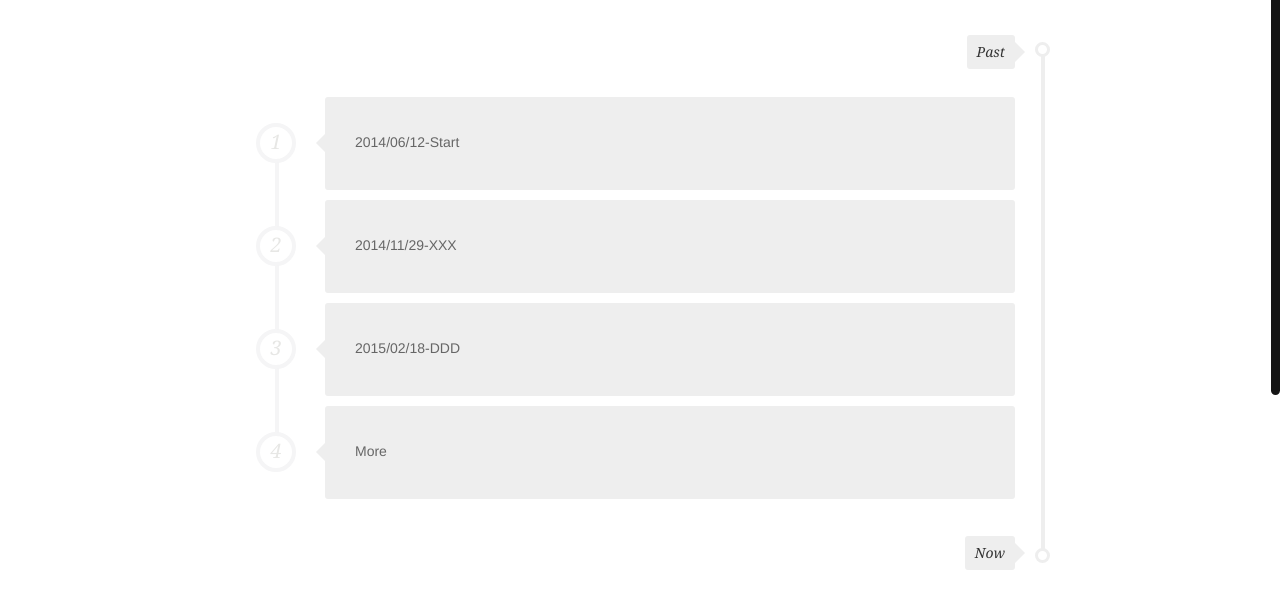
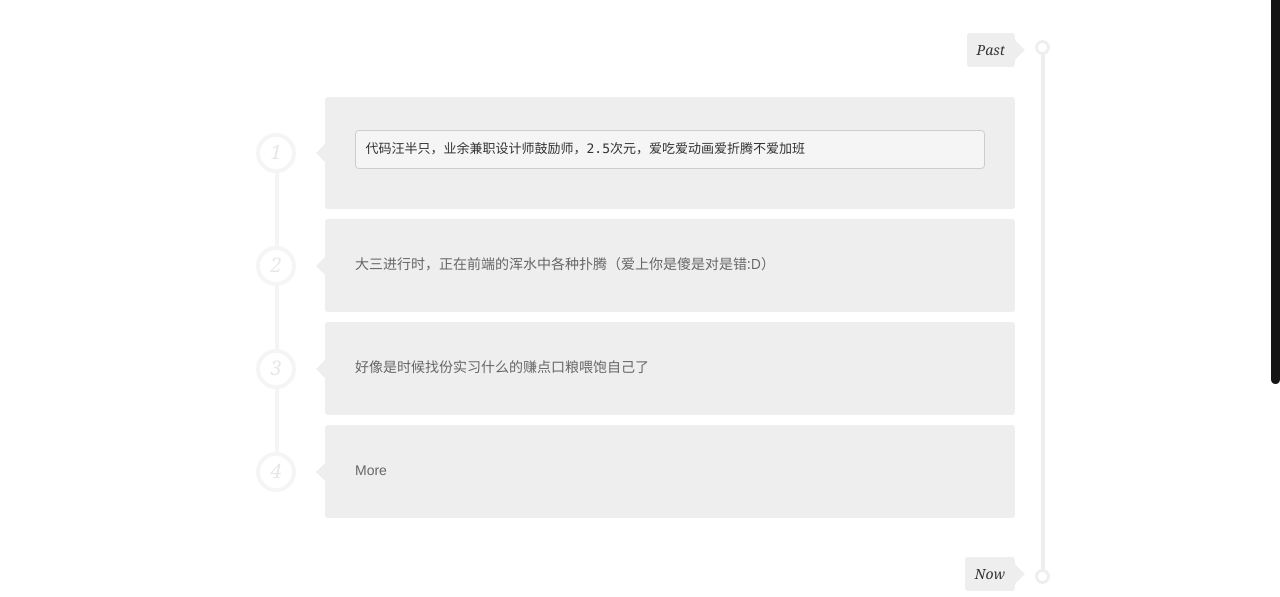
Before and after one commit to cyseria/cyseria.github.io, a plain HTML site: page about/index.html in a window 1280 px wide. Shown: the part 203-800 px from the top of the page. Drawn offline with nearby package versions, Linux system fonts and the light colour scheme.

Commit message:
Site updated: 2015-12-29 00:25:36

```diff
--- a/about/index.html
+++ b/about/index.html
@@ -182,7 +182,7 @@ var _hmt = _hmt || [];
                                     <span class="number">1</span>
                                 </div>
                                 <div class="timeline-label wow fadeInUp" data-wow-delay="0.2s">
-                                    <p>2014/06/12-Start</p>
+                                    <p><pre>代码汪半只，业余兼职设计师鼓励师，2.5次元，爱吃爱动画爱折腾不爱加班</pre></p>
                                 </div>
                             </div>
                         </div>
@@ -193,7 +193,7 @@ var _hmt = _hmt || [];
                                     <span class="number">2</span>
                                 </div>
                                 <div class="timeline-label wow fadeInUp" data-wow-delay="0.2s">
-                                    <p>2014/11/29-XXX</p>
+                                    <p><now>大三进行时，正在前端的浑水中各种扑腾（爱上你是傻是对是错:D）</now></p>
                                 </div>
                             </div>
                         </div>
@@ -204,7 +204,7 @@ var _hmt = _hmt || [];
                                     <span class="number">3</span>
                                 </div>
                                 <div class="timeline-label wow fadeInUp" data-wow-delay="0.2s">
-                                    <p>2015/02/18-DDD</p>
+                                    <p><next>好像是时候找份实习什么的赚点口粮喂饱自己了</next></p>
                                 </div>
                             </div>
                         </div>
```
